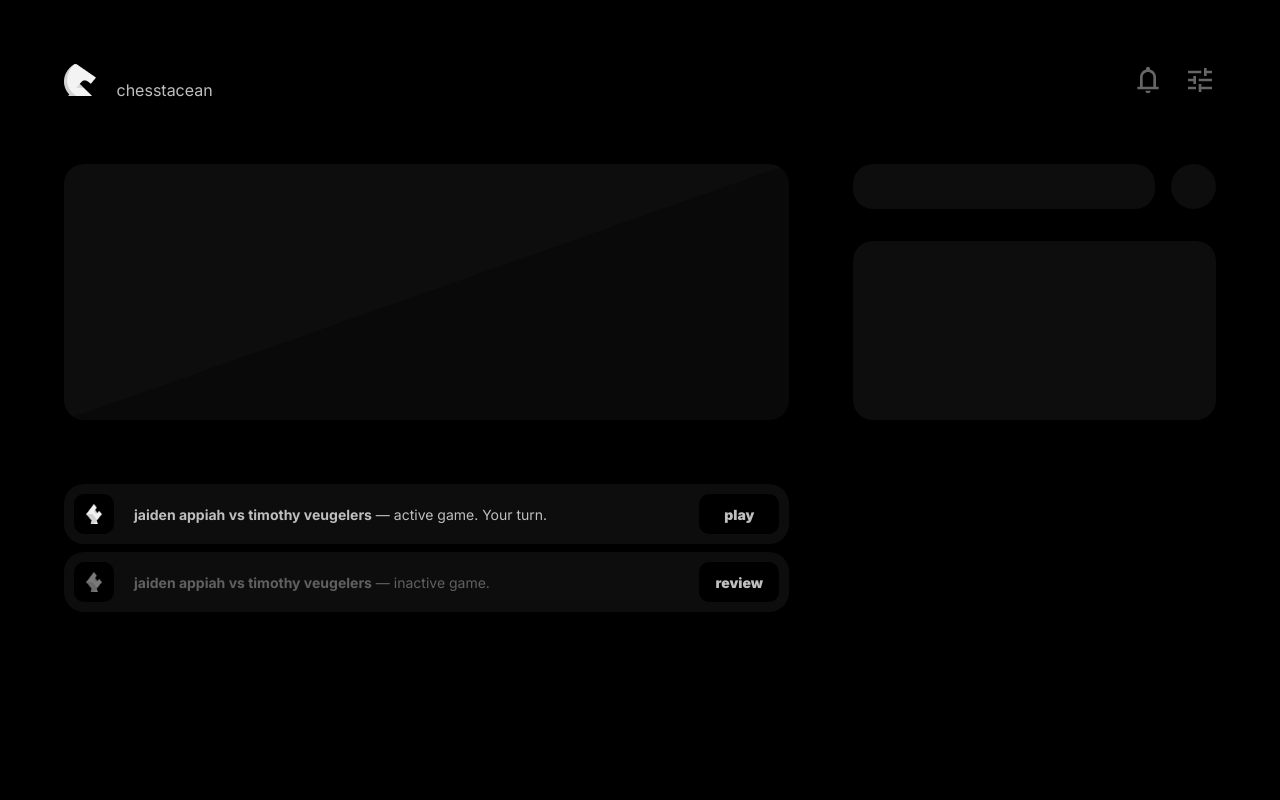
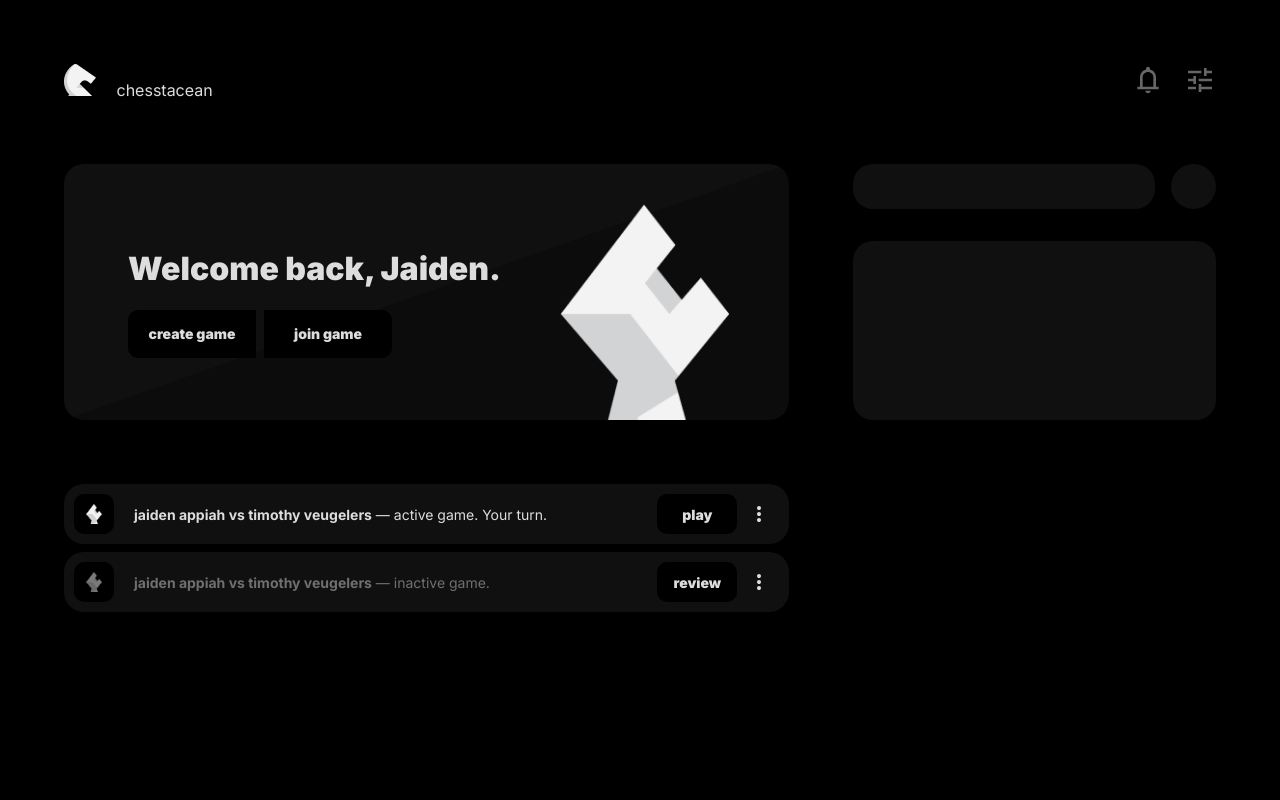
Before and after one commit to GlitchlessCode/chesstacean, a plain HTML site: page public/pages/index.html in a window 1280 px wide. Drawn offline with Linux system fonts and the light colour scheme.

Commit message:
header finish

```diff
--- a/public/css/index.css
+++ b/public/css/index.css
@@ -1,12 +1,13 @@
+
 @import url('https://fonts.googleapis.com/css2?family=Inter:wght@100;200;300;400;500;600;700;800;900&display=swap');
 
 :root {
 	--font-family: 'Inter', sans-serif;
 
 	--color-accent:        #FF582F;
-	--color-foreground:    #BFBFBF;
+	--color-foreground:    #DDDDDD;
 	--color-midforeground: #666666;
-	--color-midbackground: #0D0D0D;
+	--color-midbackground: #101010;
 	--color-background:    #000000;
 
 	--header-height: 256px;
@@ -36,7 +37,7 @@ nav div.left {
 	cursor: pointer;
 }
 
-nav div.rght {
+nav div.right {
 	float: right;
 }
 
@@ -46,7 +47,7 @@ nav div.left img {
 	margin-right: 16px;
 }
 
-nav div.rght svg {
+nav div.right svg {
 	fill: var(--color-midforeground);
 	cursor: pointer;
 	margin-left: 16px;
@@ -55,11 +56,11 @@ nav div.rght svg {
 	transition-property: all;
 }
 
-nav div.rght svg:hover {
+nav div.right svg:hover {
 	fill: var(--color-accent);
 }
 
-nav div.rght svg:active {
+nav div.right svg:active {
 	scale: .95;
 }
 
@@ -71,14 +72,14 @@ main {
 	grid-template-columns: 2fr 1fr;
 }
 
-main div.topleft {
+main > div.topleft {
 	grid-row: 1;
 	grid-column: 1;
 
 	margin: 0 64px;
 }
 
-main div.bottomleft {
+main > div.bottomleft {
 	grid-row: 2;
 	grid-column: 1;
 
@@ -86,7 +87,7 @@ main div.bottomleft {
 	min-height: 100%;
 }
 
-main div.rght {
+main > div.right {
 	--space-between: 32px;
 
 	grid-row: 1 / 2;
@@ -95,27 +96,103 @@ main div.rght {
 	margin-right: 64px;
 }
 
-main div.head {
+main > div.topleft > div.head {
 	height: var(--header-height);
 	margin-bottom: 64px;
 
 	background-image: url("/img/header-bg.png");
 	background-size: 100% 100%;
 
+	display: flex;
 	border-radius: 20px;
 	background-color: var(--color-midbackground);
 }
 
-main div.card-container {
+main > div.topleft > div.head > div.left {
+	display: flex;
+	flex-direction: column;
+
+	padding: 64px;
+	padding-right: 0;
+}
+
+main > div.topleft > div.head > div.left > h1 {
+	font-size: 32px;
+	font-family: var(--font-family);
+	font-weight: 900;
+
+	color:  var(--color-foreground);
+}
+
+main > div.topleft > div.head > div.left > div {
+	gap: 8px;
+	display: flex;
+}
+
+main > div.topleft > div.head > div.left > div > button {
+	--border-radius: 10px;
+
+	width: 128px;
+	height: 48px;
+
+	font-size: 0.875rem;
+	font-family: var(--font-family);
+	font-weight: 900;
+
+	transition-property: all;
+	transition-duration: .2s;
+
+	color: var(--color-foreground);
+	cursor: pointer;
+	border-style: none;
+	background-color: var(--color-background);
+}
+
+main > div.topleft > div.head > div.left > div > button:hover {
+	color: var(--color-background);
+	background-color: var(--color-accent);
+}
+
+main > div.topleft > div.head > div.left > div > button:first-child {
+	border-top-left-radius: var(--border-radius);
+	border-bottom-left-radius: var(--border-radius);
+}
+
+main > div.topleft > div.head > div.left > div > button:last-child {
+	border-top-right-radius: var(--border-radius);
+	border-bottom-right-radius: var(--border-radius);
+}
+
+main > div.topleft > div.head > div.left > div > button > div {
+	width: 100%;
+	height: 100%;
+
+	display: grid;
+	place-items: center;
+}
+
+main > div.topleft > div.head > div.left > div > button > div:active {
+	scale: .95;
+}
+
+main > div.topleft > div.head > div.right {
+	flex-grow: 1;
+	background-image: url('/img/mascot.png');
+	background-repeat: no-repeat;
+	background-position: 50% bottom;
+	background-size: 75%;
+}
+
+main > div.bottomleft > div.card-container {
 	height: 100%;
 	overflow-y: scroll;
 }
 
-main div.card-container::-webkit-scrollbar {
+main > div.bottomleft div.card-container::-webkit-scrollbar {
 	display: none;
 }
 
-main div.card {
+main > div.bottomleft > div.card-container > div.card {
 	font-size: 0.875rem;
 	font-family: var(--font-family);
 
@@ -125,7 +202,7 @@ main div.card {
 	gap: 10px;
 	display: grid;
 	align-items: center;
-	grid-template-columns: auto 1fr auto;
+	grid-template-columns: auto 1fr auto auto;
 
 	color: var(--color-foreground);
 	user-select: none;
@@ -133,16 +210,16 @@ main div.card {
 	background-color: var(--color-midbackground);
 }
 
-main div.card:last-child {
+main > div.bottomleft > div.card-container > div.card:last-child {
 	margin-bottom: 64px;
 }
 
-main div.card.inactive div.icon-container,
-main div.card.inactive div.info-container {
+main > div.bottomleft > div.card-container > div.card.inactive div.icon-container,
+main > div.bottomleft > div.card-container > div.card.inactive div.info-container {
 	filter: brightness(50%);
 }
 
-main div.card div.icon-container {
+main > div.bottomleft > div.card-container > div.card > div.icon-container {
 	width: min-content;
 	height: min-content;
 	padding: 10px;
@@ -152,16 +229,16 @@ main div.card div.icon-container {
 	background-color: var(--color-background);
 }
 
-main div.card div.info-container {
+main > div.bottomleft > div.card-container > div.card > div.info-container {
 	height: min-content;
 	margin-left: 10px;
 }
 
-main div.card div.info-container span {
+main > div.bottomleft > div.card-container > div.card > div.info-container span {
 	font-weight: bold;
 }
 
-main div.card button {
+main > div.bottomleft > div.card-container > div.card > button {
 	font-size: 0.875rem;
 	font-weight: 900;
 	font-family: var(--font-family);
@@ -180,33 +257,50 @@ main div.card button {
 	background-color: var(--color-background);
 }
 
-main div.card button:hover {
+main > div.bottomleft > div.card-container > div.card > svg {
+	width: 24px;
+	aspect-ratio: 1/1;
+
+	fill: var(--color-foreground);
+	cursor: pointer;
+	padding-right: 8px;
+}
+
+main > div.bottomleft > div.card-container > div.card button:hover {
 	color: var(--color-accent);
 }
 
-main div.card button:active {
+main > div.bottomleft > div.card-container > div.card button > div {
+	width: 100%;
+	height: 100%;
+
+	display: grid;
+	place-items: center;
+}
+
+main > div.bottomleft > div.card-container > div.card button:active > div {
 	scale: .95;
 }
 
-main div.card img {
+main > div.bottomleft > div.card-container > div.card img {
 	width: 20px;
 }
 
-main div.rght div.profiles {
+main > div.right > div.profiles {
 	height: calc((var(--header-height) - var(--space-between)) * 1/5);
 	margin-bottom: var(--space-between);
 
 	display: flex;
 }
 
-main div.rght div.profiles div.search {
+main > div.right > div.profiles > div.search {
 	flex-grow: 1;
 
 	border-radius: 20px;
 	background-color: var(--color-midbackground);
 }
 
-main div.rght div.profiles div.avatar {
+main > div.right > div.profiles > div.avatar {
 	height: 100%;
 	margin-left: 16px;
 	aspect-ratio: 1/1;
@@ -215,7 +309,7 @@ main div.rght div.profiles div.avatar {
 	background-color: var(--color-midbackground);
 }
 
-main div.rght div.stats {
+main > div.right > div.stats {
 	height: calc((var(--header-height) - var(--space-between)) * 4/5);
 	border-radius: 20px;
 	background-color: var(--color-midbackground);
--- a/public/pages/index.html
+++ b/public/pages/index.html
@@ -17,7 +17,7 @@
 				chesstacean
 			</div>
 
-			<div class="rght">
+			<div class="right">
 				<svg width="32" height="32" viewBox="0 0 32 32" xmlns="http://www.w3.org/2000/svg">
 					<path d="M5.33337 25.3333V22.6667H8.00004V13.3333C8.00004 11.4889 8.5556 9.84999 9.66671 8.41666C10.7778 6.98332 12.2223 6.04443 14 5.59999V4.66666C14 4.1111 14.1945 3.63888 14.5834 3.24999C14.9723 2.8611 15.4445 2.66666 16 2.66666C16.5556 2.66666 17.0278 2.8611 17.4167 3.24999C17.8056 3.63888 18 4.1111 18 4.66666V5.59999C19.7778 6.04443 21.2223 6.98332 22.3334 8.41666C23.4445 9.84999 24 11.4889 24 13.3333V22.6667H26.6667V25.3333H5.33337ZM16 29.3333C15.2667 29.3333 14.6389 29.0722 14.1167 28.55C13.5945 28.0278 13.3334 27.4 13.3334 26.6667H18.6667C18.6667 27.4 18.4056 28.0278 17.8834 28.55C17.3612 29.0722 16.7334 29.3333 16 29.3333ZM10.6667 22.6667H21.3334V13.3333C21.3334 11.8667 20.8112 10.6111 19.7667 9.56666C18.7223 8.52221 17.4667 7.99999 16 7.99999C14.5334 7.99999 13.2778 8.52221 12.2334 9.56666C11.1889 10.6111 10.6667 11.8667 10.6667 13.3333V22.6667Z"/>
 				</svg>
@@ -30,7 +30,16 @@
 
 		<main>
 			<div class="topleft">
-				<div class="head"></div>
+				<div class="head">
+					<div class="left">
+						<h1 class="welcome">Welcome back, Jaiden.</h1>
+						<div>
+							<button><div>create game</div></button>
+							<button><div>join game</div></button>
+						</div>
+					</div>
+					<div class="right"></div>
+				</div>
 			</div>
 
 			<div class="bottomleft">
@@ -42,7 +51,10 @@
 						<div class="info-container">
 							<span>jaiden appiah vs timothy veugelers</span> — active game. Your turn.
 						</div>
-						<button>play</button>
+						<button><div>play</div></button>
+						<svg viewBox="0 0 24 24" xmlns="http://www.w3.org/2000/svg">
+							<path d="M12 20C11.45 20 10.9792 19.8042 10.5875 19.4125C10.1958 19.0208 10 18.55 10 18C10 17.45 10.1958 16.9792 10.5875 16.5875C10.9792 16.1958 11.45 16 12 16C12.55 16 13.0208 16.1958 13.4125 16.5875C13.8042 16.9792 14 17.45 14 18C14 18.55 13.8042 19.0208 13.4125 19.4125C13.0208 19.8042 12.55 20 12 20ZM12 14C11.45 14 10.9792 13.8042 10.5875 13.4125C10.1958 13.0208 10 12.55 10 12C10 11.45 10.1958 10.9792 10.5875 10.5875C10.9792 10.1958 11.45 10 12 10C12.55 10 13.0208 10.1958 13.4125 10.5875C13.8042 10.9792 14 11.45 14 12C14 12.55 13.8042 13.0208 13.4125 13.4125C13.0208 13.8042 12.55 14 12 14ZM12 8C11.45 8 10.9792 7.80417 10.5875 7.4125C10.1958 7.02083 10 6.55 10 6C10 5.45 10.1958 4.97917 10.5875 4.5875C10.9792 4.19583 11.45 4 12 4C12.55 4 13.0208 4.19583 13.4125 4.5875C13.8042 4.97917 14 5.45 14 6C14 6.55 13.8042 7.02083 13.4125 7.4125C13.0208 7.80417 12.55 8 12 8Z"/>
+						</svg>
 					</div>
 					<div class="card inactive">
 						<div class="icon-container">
@@ -51,12 +63,15 @@
 						<div class="info-container">
 							<span>jaiden appiah vs timothy veugelers</span> — inactive game.
 						</div>
-						<button>review</button>
+						<button><div>review</div></button>
+						<svg viewBox="0 0 24 24" xmlns="http://www.w3.org/2000/svg">
+							<path d="M12 20C11.45 20 10.9792 19.8042 10.5875 19.4125C10.1958 19.0208 10 18.55 10 18C10 17.45 10.1958 16.9792 10.5875 16.5875C10.9792 16.1958 11.45 16 12 16C12.55 16 13.0208 16.1958 13.4125 16.5875C13.8042 16.9792 14 17.45 14 18C14 18.55 13.8042 19.0208 13.4125 19.4125C13.0208 19.8042 12.55 20 12 20ZM12 14C11.45 14 10.9792 13.8042 10.5875 13.4125C10.1958 13.0208 10 12.55 10 12C10 11.45 10.1958 10.9792 10.5875 10.5875C10.9792 10.1958 11.45 10 12 10C12.55 10 13.0208 10.1958 13.4125 10.5875C13.8042 10.9792 14 11.45 14 12C14 12.55 13.8042 13.0208 13.4125 13.4125C13.0208 13.8042 12.55 14 12 14ZM12 8C11.45 8 10.9792 7.80417 10.5875 7.4125C10.1958 7.02083 10 6.55 10 6C10 5.45 10.1958 4.97917 10.5875 4.5875C10.9792 4.19583 11.45 4 12 4C12.55 4 13.0208 4.19583 13.4125 4.5875C13.8042 4.97917 14 5.45 14 6C14 6.55 13.8042 7.02083 13.4125 7.4125C13.0208 7.80417 12.55 8 12 8Z"/>
+						</svg>
 					</div>
 				</div>
 			</div>
 
-			<div class="rght">
+			<div class="right">
 				<div class="profiles">
 					<div class="search"></div>
 					<div class="avatar"></div>
```
Also changed, not shown: public/img/mascot.png (added).
